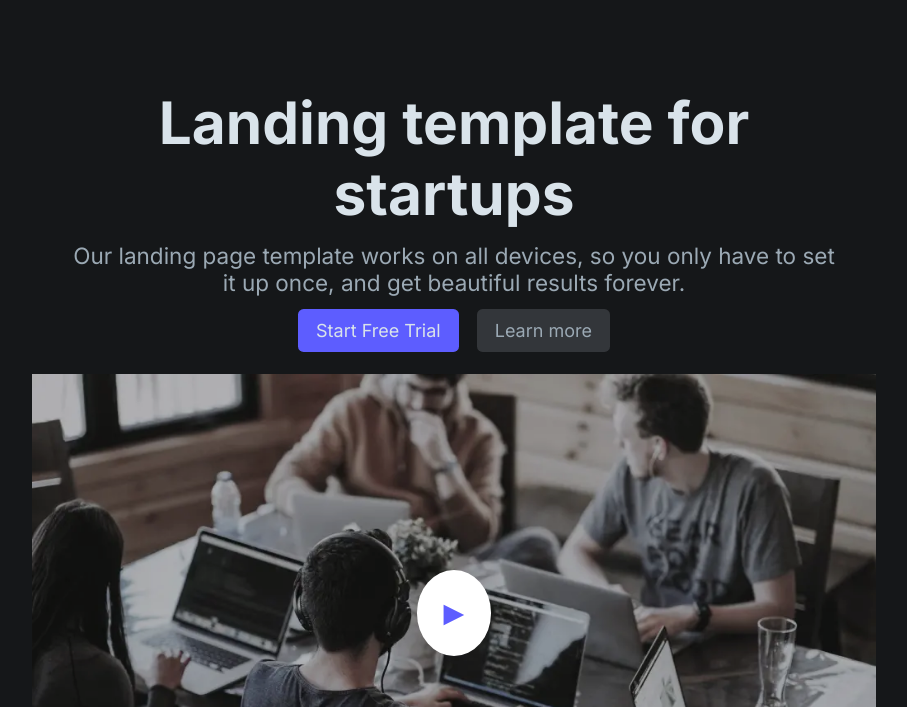
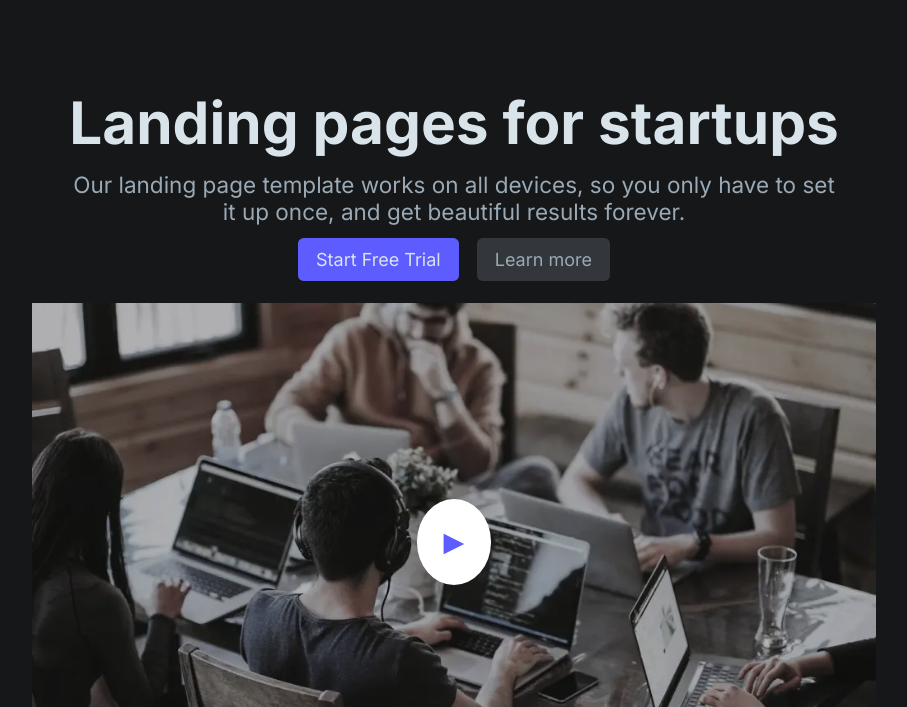
Before and after one commit to IlliaPikq/Landing_Page, a website: page index.html in a window 1280 px wide. Shown: the part 93-800 px from the top of the page, without its empty margins (186-1093 px from the left). Drawn offline with Linux system fonts and the light colour scheme.

Commit message:
small changes

```diff
--- a/index.html
+++ b/index.html
@@ -24,7 +24,7 @@
     </header>
     <main class="main page_container">
         <section class="hero section_container">
-            <h1 class="hero_title">Landing template for startups</h1>
+            <h1 class="hero_title">Landing pages for startups</h1>
             <p class="hero_subtitle">
                 Our landing page template works on all devices, so you only have to
                 set it up once, and get beautiful results forever.
```
Also changed, not shown: 1 other file.
